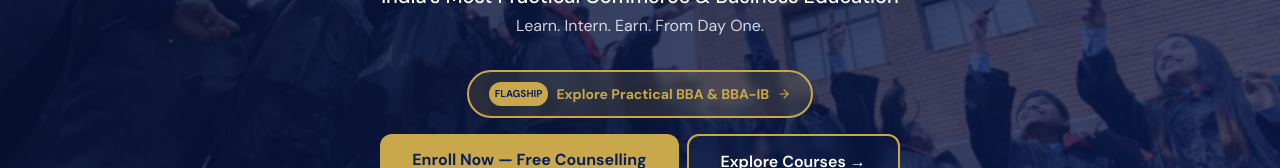
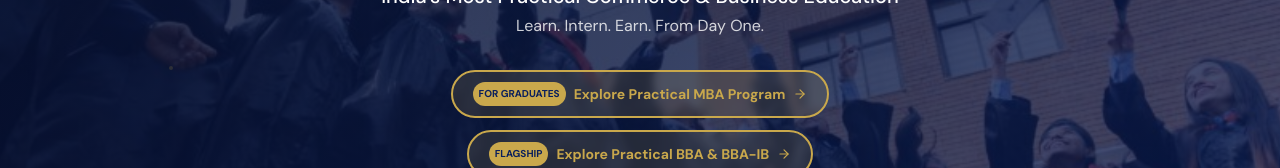
Before and after one commit to freemind2023/pesweb, a Next.js app: page / in a window 1280 px wide. Shown: the part 404-572 px from the top of the page. Built offline with nearby package versions, Linux system fonts and the light colour scheme; no server answers.

Commit message:
Add Practical MBA promo button to homepage hero
Adds an "Explore Practical MBA Program" CTA above the existing BBA
flagship button, targeting graduate students, linking to /practical-mba.

Co-Authored-By: Claude Sonnet 5 <noreply@anthropic.com>

```diff
--- a/components/HeroSection.tsx
+++ b/components/HeroSection.tsx
@@ -78,6 +78,17 @@ export default function HeroSection() {
           className="text-white/80 text-xs sm:text-base mb-4 sm:mb-8">
           {tr.tagline}
         </motion.p>
+
+        {/* Practical MBA Promo Button — for graduate students */}
+        <motion.div initial={{ opacity: 0, y: 15 }} animate={{ opacity: 1, y: 0 }} transition={{ delay: 0.68 }}
+          className="flex justify-center mb-2 sm:mb-3">
+          <Link href="/practical-mba"
+            className="group inline-flex items-center gap-2 px-4 py-2 sm:px-5 sm:py-2.5 rounded-full text-xs sm:text-sm font-bold border-2 border-gold bg-gold/15 text-gold hover:bg-gold hover:text-navy transition-all backdrop-blur-sm pulse-gold">
+            <span className="bg-gold text-navy px-1.5 py-0.5 rounded-full text-[9px] sm:text-[10px] font-black group-hover:bg-navy group-hover:text-gold transition-colors">FOR GRADUATES</span>
+            Explore Practical MBA Program
+            <ArrowRight size={14} className="group-hover:translate-x-1 transition-transform" />
+          </Link>
+        </motion.div>
 
         {/* BBA Flagship Promo Button */}
         <motion.div initial={{ opacity: 0, y: 15 }} animate={{ opacity: 1, y: 0 }} transition={{ delay: 0.72 }}
```
